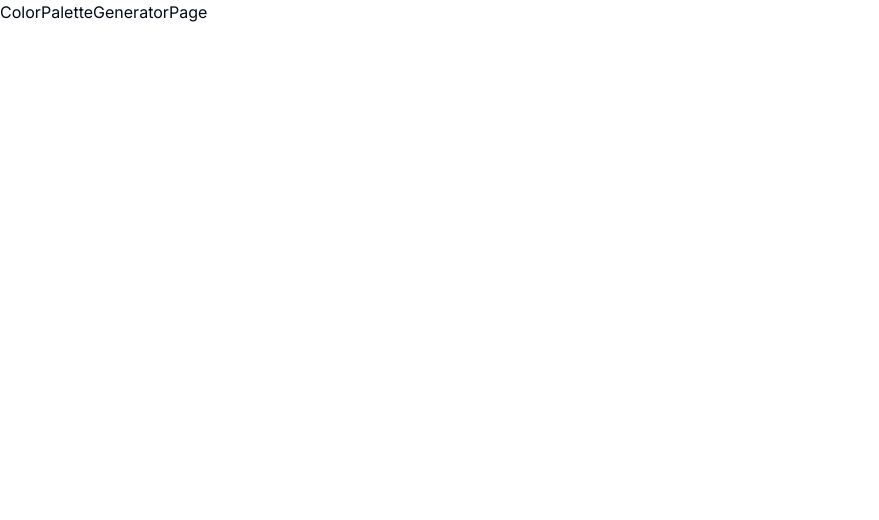
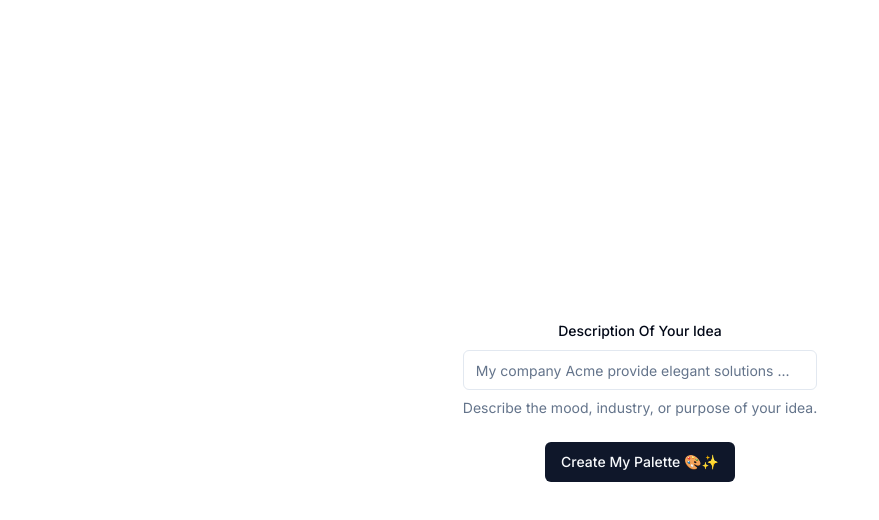
Before and after one commit to ci-dominguez/old-glimpse-nextjs, a Next.js app: page /color-palette-generator in a window 1280 px wide. Shown: the top 520 px of the page, without its empty margins (0-879 px from the left). Built offline with nearby package versions, Linux system fonts and the light colour scheme.

Commit message:
Add color palette generator to its own page

```diff
--- a/app/color-palette-generator/page.tsx
+++ b/app/color-palette-generator/page.tsx
@@ -1,7 +1,12 @@
-import React from 'react';
+// import {Auth} from '@clerk/nextjs'
+import ColorPaletteGenerator from '@/components/ColorPaletteGenerator';
 
 const ColorPaletteGeneratorPage = () => {
-  return <div>ColorPaletteGeneratorPage</div>;
+  return (
+    <main className='flex flex-col items-center justify-center min-h-screen'>
+      <ColorPaletteGenerator />
+    </main>
+  );
 };
 
 export default ColorPaletteGeneratorPage;
```
